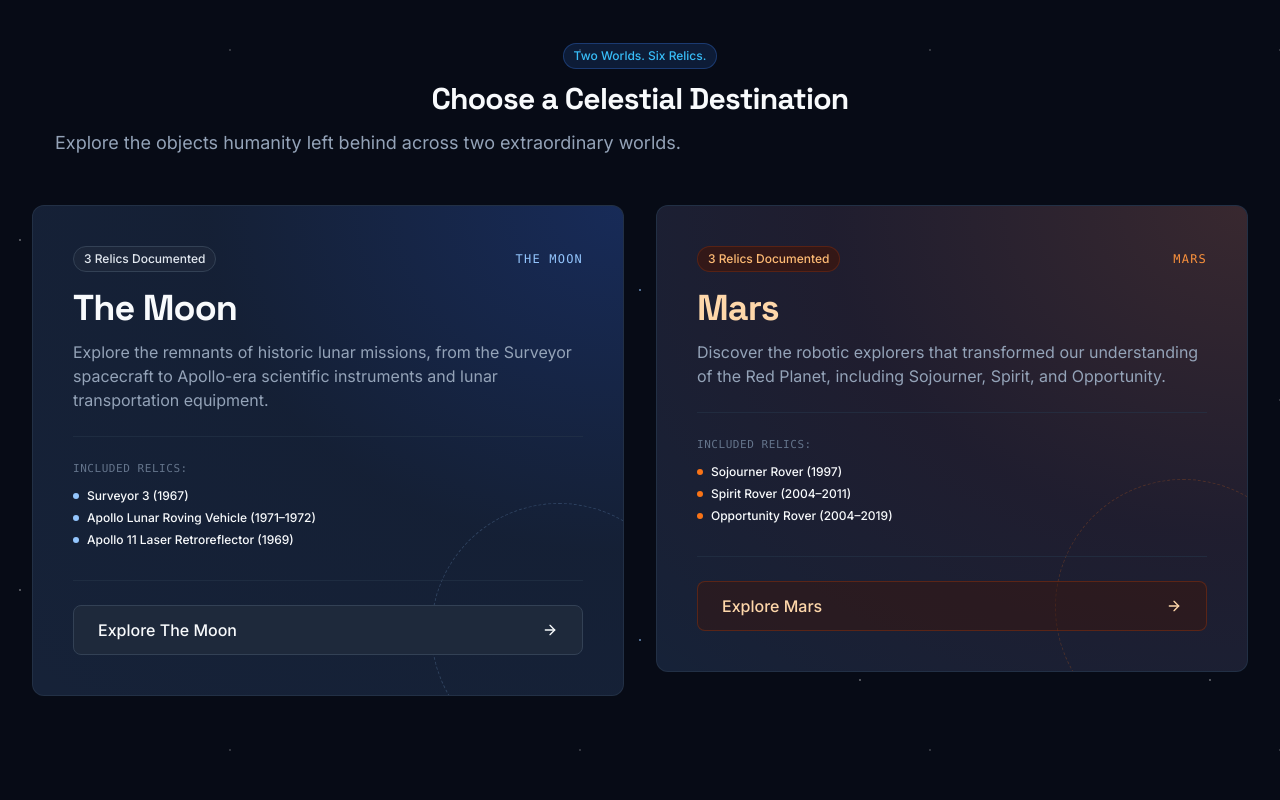
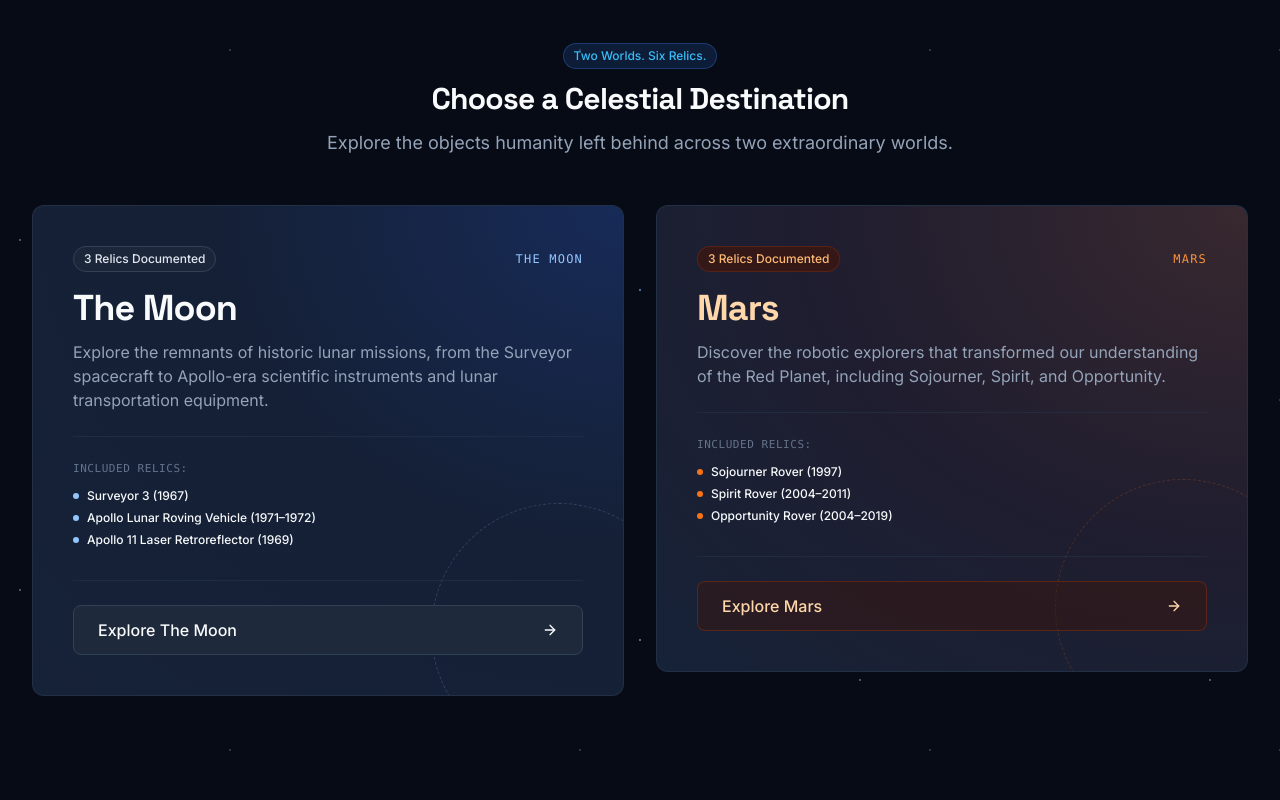
Before and after one commit to gulhassan0599/Space-Relics, a React (Vite) app: page / in a window 1280 px wide. Shown: the part 1540-2340 px from the top of the page. Built offline with nearby package versions, Linux system fonts and the light colour scheme.

Commit message:
style: center subheadings when parent heading alignment is centered

```diff
--- a/src/views/components/common/Heading.jsx
+++ b/src/views/components/common/Heading.jsx
@@ -40,7 +40,7 @@ export const Heading = ({
       )}
 
       {subtitle && (
-        <p className="mt-3 text-base sm:text-lg text-space-textSecondary max-w-2xl leading-relaxed">
+        <p className={`mt-3 text-base sm:text-lg text-space-textSecondary max-w-2xl leading-relaxed ${align === 'center' ? 'mx-auto' : ''}`}>
           {subtitle}
         </p>
       )}
```
